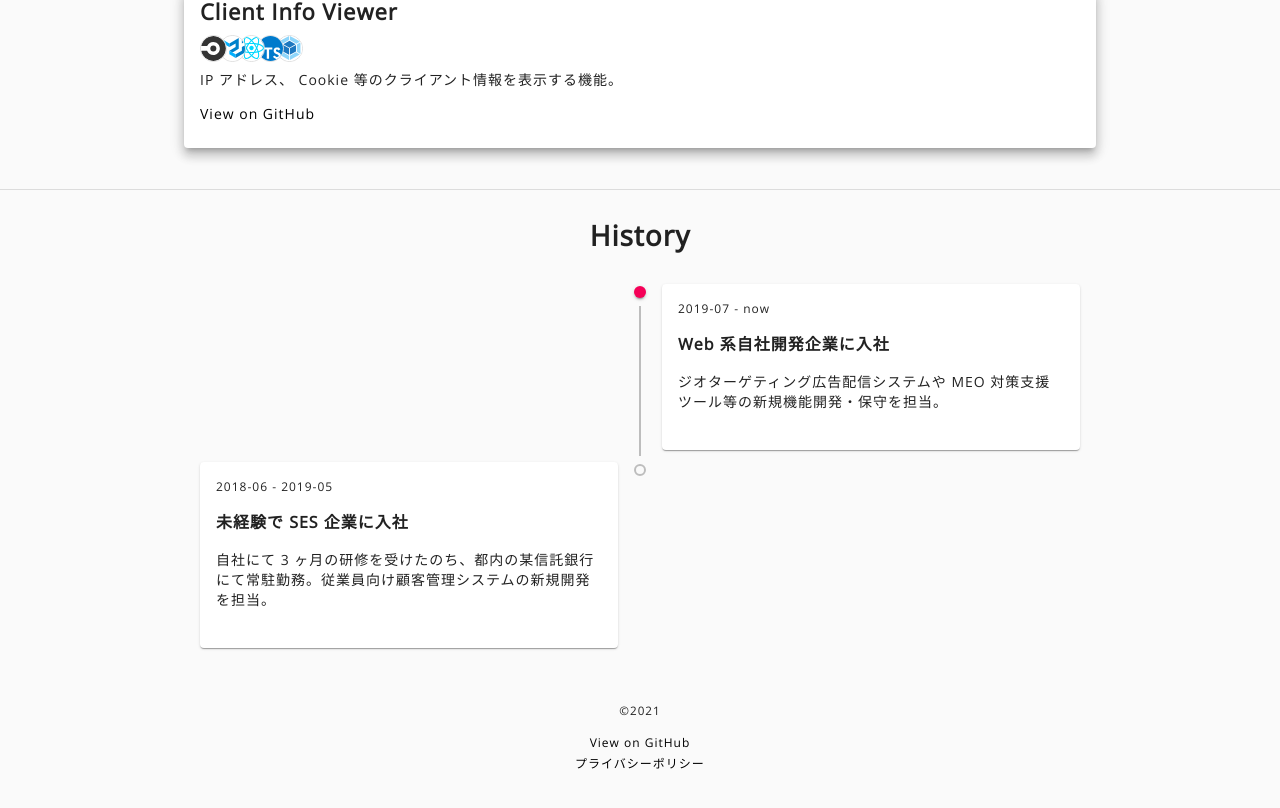
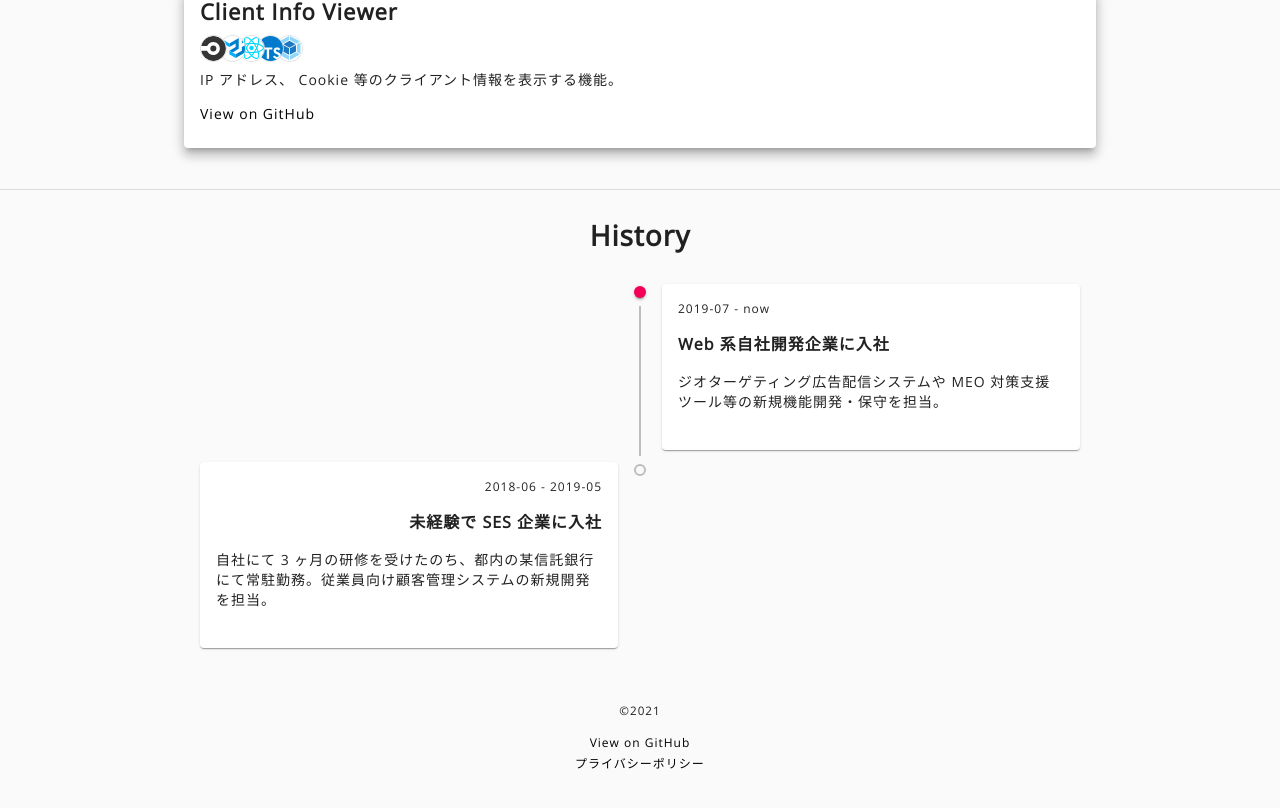
Before and after one commit to kou-pg-0131/homepage, a Next.js app: page / in a window 1280 px wide. Shown: the part 4843-5651 px from the top of the page. Built offline with nearby package versions, Linux system fonts and the light colour scheme.

Commit message:
historyListItem/index.module.scss を削除

```diff
--- a/src/components/historyListItem/index.module.scss
+++ /dev/null
@@ -1,25 +0,0 @@
-@media screen and (max-width: 599px) {
-  .item {
-    flex-direction: row !important;
-
-    &::before {
-      flex: 0 !important;
-    }
-  }
-}
-
-.timelineContent {
-  text-align: left !important;
-}
-
-.period {
-  font-size: 12px;
-}
-
-.title {
-  font-size: 16px;
-}
-
-.description {
-  font-size: 14px;
-}
--- a/src/components/historyListItem/index.tsx
+++ b/src/components/historyListItem/index.tsx
@@ -1,8 +1,39 @@
 import React from 'react';
-import styles from './index.module.scss';
 import { History } from '../../domain';
+import { makeStyles, createStyles, Theme } from '@material-ui/core/styles';
 import { Card, CardContent } from '@material-ui/core';
 import { TimelineItem, TimelineSeparator, TimelineDot, TimelineContent, TimelineConnector } from '@material-ui/lab';
+
+const useStyles = makeStyles((theme: Theme) =>
+  createStyles({
+    timelineItem: {
+      [theme.breakpoints.down('sm')]: {
+        flexDirection: 'row !important',
+        '&::before': {
+          flex: 0,
+        },
+      },
+    },
+    timelineContent: {
+    },
+    period: {
+      fontSize: 12,
+      [theme.breakpoints.down('sm')]: {
+        textAlign: 'left !important' as 'left',
+      },
+    },
+    title: {
+      fontSize: 16,
+      [theme.breakpoints.down('sm')]: {
+        textAlign: 'left !important' as 'left',
+      },
+    },
+    description: {
+      fontSize: 14,
+      textAlign: 'left !important' as 'left',
+    },
+  }),
+);
 
 type Props = {
   active?: boolean;
@@ -11,9 +42,10 @@ type Props = {
 };
 
 export const HistoryListItem: React.VFC<Props> = (props: Props) => {
+  const classes = useStyles();
 
   return (
-    <TimelineItem className={styles.item}>
+    <TimelineItem className={classes.timelineItem}>
       <TimelineSeparator>
         <TimelineDot
           color={props.active ? 'secondary' : undefined}
@@ -23,13 +55,13 @@ export const HistoryListItem: React.VFC<Props> = (props: Props) => {
           <TimelineConnector/>
         )}
       </TimelineSeparator>
-      <TimelineContent className={styles.timelineContent}>
+      <TimelineContent className={classes.timelineContent}>
         <Card>
           <CardContent>
-            <p className={styles.period}>{props.history.period}</p>
-            <h3 className={styles.title}>{props.history.title}</h3>
+            <p className={classes.period}>{props.history.period}</p>
+            <h3 className={classes.title}>{props.history.title}</h3>
             {props.history.description && (
-              <p className={styles.description}>{props.history.description}</p>
+              <p className={classes.description}>{props.history.description}</p>
             )}
           </CardContent>
         </Card>
```
